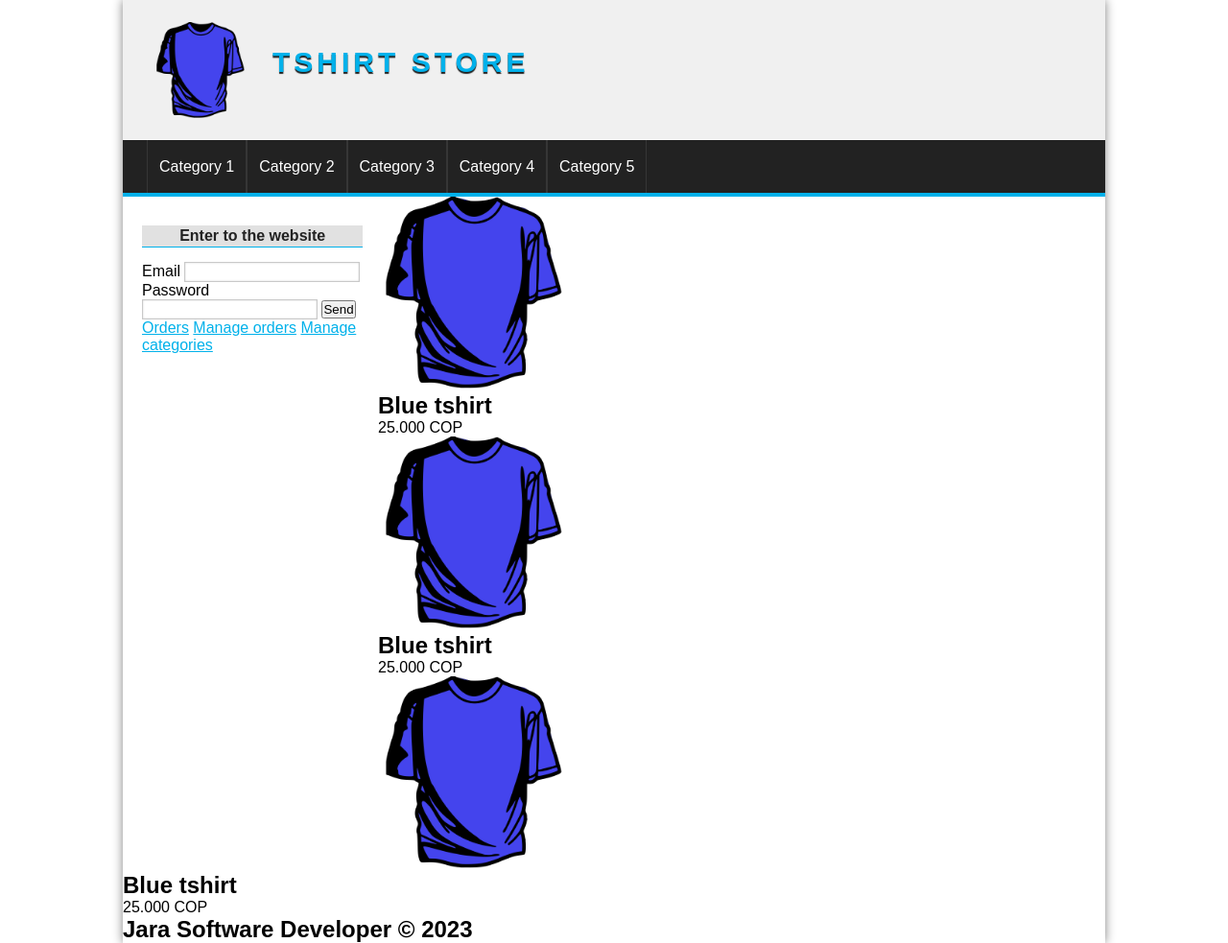
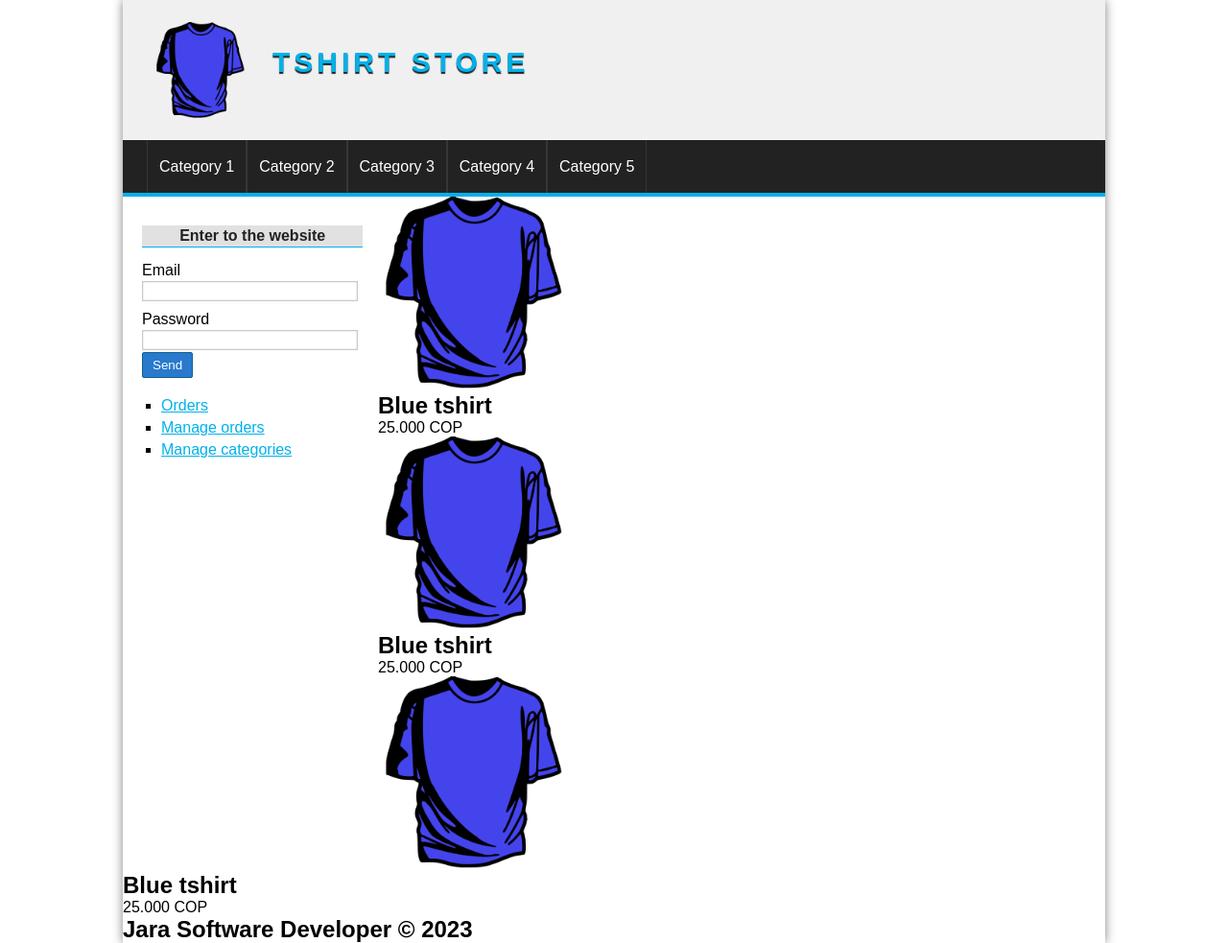
Before and after one commit to J4VJ4R/store-t, a PHP site: page / in a window 1280 px wide. Shown: the whole page at 96% size. Run offline with PHP 8.4, Linux system fonts and the light colour scheme.

Commit message:
aside styles

```diff
--- a/assets/css/styles.css
+++ b/assets/css/styles.css
@@ -162,8 +162,31 @@ li a:hover{
     border-bottom: 1px solid #01b1ea;
 
 }
+#aside ul{
+    margin-top: 20px;
+    margin-bottom: 20px;
+}
+#aside ul li{
+    list-style: square;
+    margin-left: 20px;
+    margin-top: 5px;
+    margin-bottom: 5px;
+}
 /* forms */
+label, input[type="text"],
+input[type="password"],
+input[type="email"],
+select{
+    display: block;
+    width: 95%;
+    margin-top: 2px;
+    margin-bottom: 2px;
+}
 
+label{
+    display: block;
+    margin-top: 10px;
+}
 input[type="text"],
 input[type="password"],
 input[type="email"],
@@ -183,6 +206,20 @@ input[type="email"]:focus{
     color: black;
 }
 
+input[type="button"],
+input[type="submit"],
+button{
+    display: block;
+    border-radius: 2px;
+    padding: 5px;
+    padding-left: 10px;
+    padding-right: 10px;
+    color: white;
+    background: #2979cd;
+    border: 1px solid #11608e;
+    cursor: pointer;
+}
+
 /* PRODUCTS */
 
 #logo a:hover{
--- a/index.php
+++ b/index.php
@@ -44,9 +44,17 @@
                         <input type="password" name="password" id="password">
                         <input type="button" value="Send">
                     </form>
-                    <a href="">Orders</a>
-                    <a href="">Manage orders</a>
-                    <a href="">Manage categories</a>
+                    <ul>
+                        <li>
+                            <a href="">Orders</a>
+                        </li>
+                        <li>
+                            <a href="">Manage orders</a>
+                        </li>
+                        <li>
+                            <a href="">Manage categories</a>
+                        </li>
+                    </ul>
                 </div>
             </aside>
 
```
